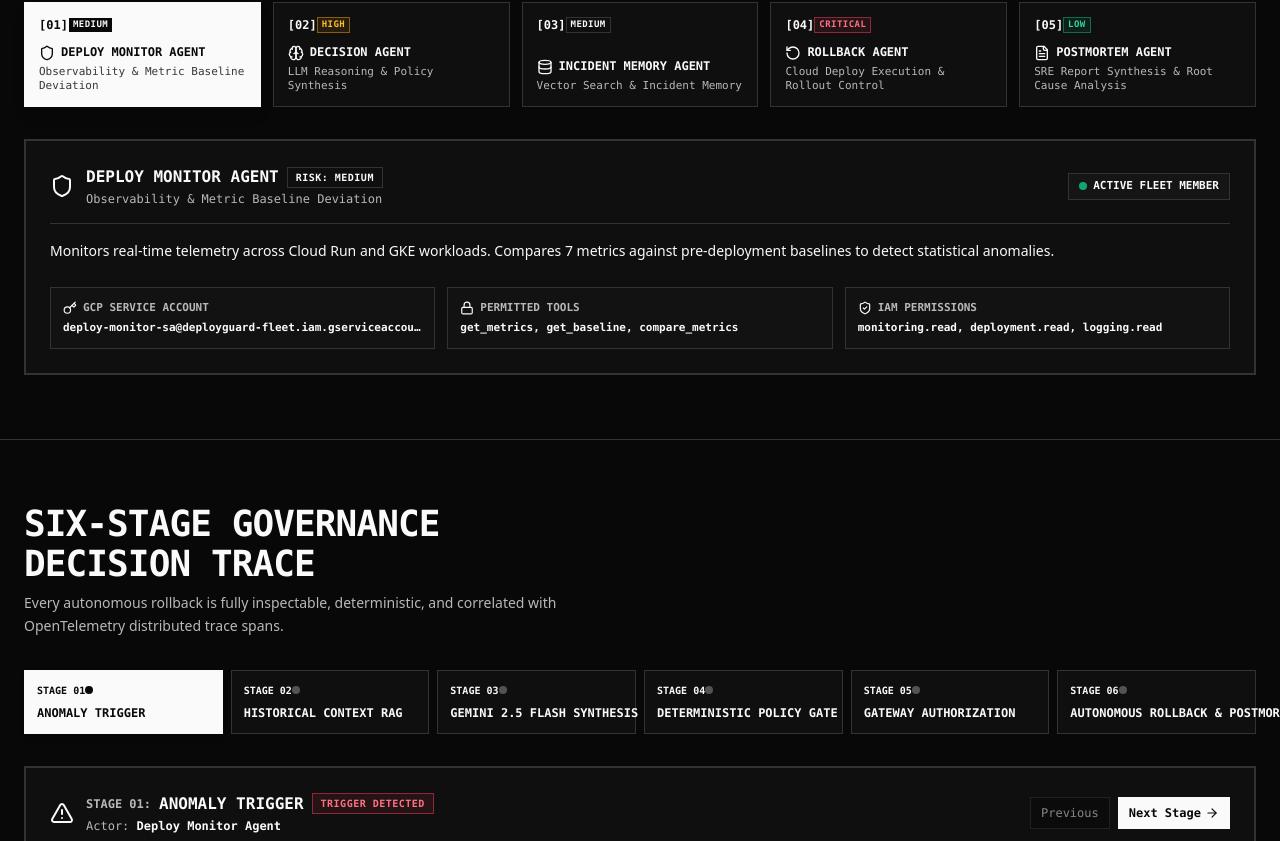
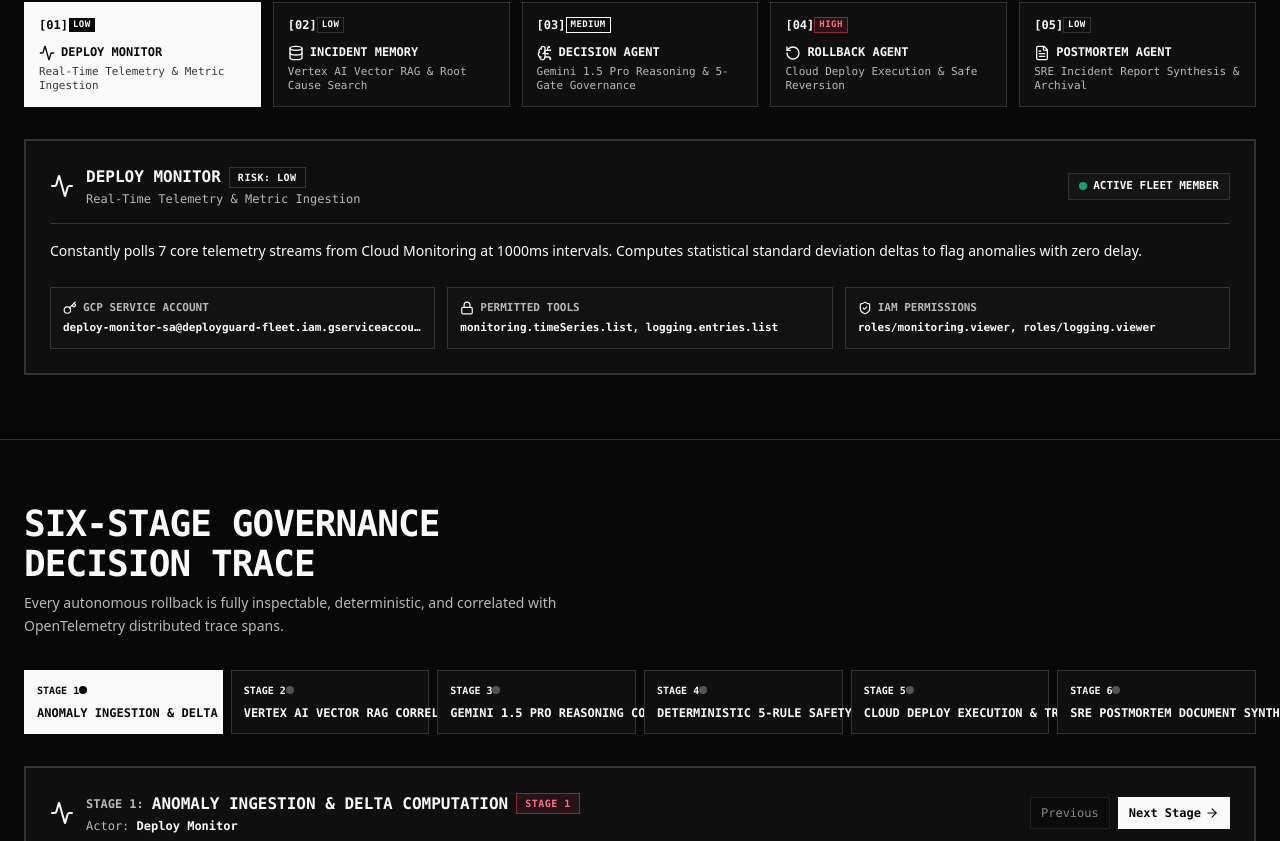
Before and after one commit to sukhada20/DeployGuard, a Next.js app in the folder web/: page / in a window 1280 px wide. Shown: the part 1619-2460 px from the top of the page. Built offline with nearby package versions, Linux system fonts and the light colour scheme.

Commit message:
fix(web): restore transparent section containers for background visibility

```diff
--- a/web/src/components/landing/FleetShowcase.tsx
+++ b/web/src/components/landing/FleetShowcase.tsx
@@ -1,7 +1,16 @@
 "use client";
 
 import React, { useState } from "react";
-import { Shield, Brain, Database, RotateCcw, FileText, Lock, Key, ShieldCheck } from "lucide-react";
+import {
+  Activity,
+  Database,
+  BrainCircuit,
+  RotateCcw,
+  FileText,
+  Key,
+  Lock,
+  ShieldCheck,
+} from "lucide-react";
 import { Card } from "@/components/ui/card";
 import { Badge } from "@/components/ui/badge";
 
@@ -9,67 +18,72 @@ const AGENTS = [
   {
     id: "deploy-monitor",
     num: "01",
-    name: "Deploy Monitor Agent",
-    icon: Shield,
-    role: "Observability & Metric Baseline Deviation",
-    risk: "MEDIUM",
+    name: "Deploy Monitor",
+    role: "Real-Time Telemetry & Metric Ingestion",
+    icon: Activity,
+    risk: "LOW",
     riskVariant: "outline" as const,
     sa: "deploy-monitor-sa@deployguard-fleet.iam.gserviceaccount.com",
-    permissions: ["monitoring.read", "deployment.read", "logging.read"],
-    tools: ["get_metrics", "get_baseline", "compare_metrics"],
-    description: "Monitors real-time telemetry across Cloud Run and GKE workloads. Compares 7 metrics against pre-deployment baselines to detect statistical anomalies.",
+    description:
+      "Constantly polls 7 core telemetry streams from Cloud Monitoring at 1000ms intervals. Computes statistical standard deviation deltas to flag anomalies with zero delay.",
+    tools: ["monitoring.timeSeries.list", "logging.entries.list"],
+    permissions: ["roles/monitoring.viewer", "roles/logging.viewer"],
+  },
+  {
+    id: "incident-memory",
+    num: "02",
+    name: "Incident Memory",
+    role: "Vertex AI Vector RAG & Root Cause Search",
+    icon: Database,
+    risk: "LOW",
+    riskVariant: "outline" as const,
+    sa: "incident-memory-sa@deployguard-fleet.iam.gserviceaccount.com",
+    description:
+      "Performs semantic similarity search over historical incident postmortems using Vertex AI text-embedding-004. Retrieves matched root causes and past remediation plans.",
+    tools: ["aiplatform.endpoints.predict", "firestore.documents.get"],
+    permissions: ["roles/aiplatform.user", "roles/datastore.viewer"],
   },
   {
     id: "decision-agent",
-    num: "02",
+    num: "03",
     name: "Decision Agent",
-    icon: Brain,
-    role: "LLM Reasoning & Policy Synthesis",
-    risk: "HIGH",
-    riskVariant: "warning" as const,
+    role: "Gemini 1.5 Pro Reasoning & 5-Gate Governance",
+    icon: BrainCircuit,
+    risk: "MEDIUM",
+    riskVariant: "brutalist" as const,
     sa: "decision-agent-sa@deployguard-fleet.iam.gserviceaccount.com",
-    permissions: ["monitoring.read", "memory.read", "gemini.invoke"],
-    tools: ["gemini_reason", "model_armor_screen", "evaluate_policy"],
-    description: "Synthesizes anomaly signals and past incident memory using Gemini 2.5 Flash. Applies the deterministic 5-rule safety gate before authorizing any rollback.",
-  },
-  {
-    id: "incident-memory",
-    num: "03",
-    name: "Incident Memory Agent",
-    icon: Database,
-    role: "Vector Search & Incident Memory",
-    risk: "MEDIUM",
-    riskVariant: "outline" as const,
-    sa: "incident-memory-sa@deployguard-fleet.iam.gserviceaccount.com",
-    permissions: ["firestore.read", "firestore.write"],
-    tools: ["store_incident", "find_similar_incidents", "query_incidents"],
-    description: "Generates embeddings for deployment anomalies and queries Firestore vector index to retrieve analogous historical incidents and verified resolutions.",
+    description:
+      "Orchestrates Gemini reasoning combined with strict, non-LLM deterministic policy validation gates. Produces cryptographically signed rollback authorizations.",
+    tools: ["aiplatform.models.generateContent", "policy.evaluate"],
+    permissions: ["roles/aiplatform.user"],
   },
   {
     id: "rollback-agent",
     num: "04",
     name: "Rollback Agent",
+    role: "Cloud Deploy Execution & Safe Reversion",
     icon: RotateCcw,
-    role: "Cloud Deploy Execution & Rollout Control",
-    risk: "CRITICAL",
+    risk: "HIGH",
     riskVariant: "destructive" as const,
     sa: "rollback-agent-sa@deployguard-fleet.iam.gserviceaccount.com",
-    permissions: ["deployment.read", "deployment.rollback", "monitoring.read"],
-    tools: ["execute_rollback", "get_rollout_status"],
-    description: "Executes automated target rollouts to stable versions via Google Cloud Deploy once two-tier IAM gateway authorization and DecisionTrace checks pass.",
+    description:
+      "Executes atomic Cloud Deploy release rollbacks to the validated stable release. Monitors rollout progress and initiates health verification probes immediately upon switchover.",
+    tools: ["clouddeploy.rollouts.create", "run.services.update"],
+    permissions: ["roles/clouddeploy.releaser", "roles/run.developer"],
   },
   {
     id: "postmortem-agent",
     num: "05",
     name: "Postmortem Agent",
+    role: "SRE Incident Report Synthesis & Archival",
     icon: FileText,
-    role: "SRE Report Synthesis & Root Cause Analysis",
     risk: "LOW",
-    riskVariant: "success" as const,
+    riskVariant: "outline" as const,
     sa: "postmortem-agent-sa@deployguard-fleet.iam.gserviceaccount.com",
-    permissions: ["firestore.read", "firestore.write"],
-    tools: ["generate_postmortem", "export_markdown"],
-    description: "Synthesizes comprehensive SRE postmortems with 5-Whys root cause analysis, metric delta comparison tables, and actionable preventative checklists.",
+    description:
+      "Automatically synthesizes full Markdown postmortem documents including 5-Whys root cause analysis, telemetry evidence deltas, and preventative action items upon incident resolution.",
+    tools: ["aiplatform.models.generateContent", "firestore.documents.create"],
+    permissions: ["roles/aiplatform.user", "roles/datastore.user"],
   },
 ];
 
--- a/web/src/components/landing/GovernanceTraceWalkthrough.tsx
+++ b/web/src/components/landing/GovernanceTraceWalkthrough.tsx
@@ -2,13 +2,12 @@
 
 import React, { useState } from "react";
 import {
-  AlertTriangle,
+  Activity,
   Database,
-  Brain,
+  BrainCircuit,
   ShieldCheck,
-  Lock,
   RotateCcw,
-  CheckCircle2,
+  FileText,
   ArrowRight,
 } from "lucide-react";
 import { Card } from "@/components/ui/card";
@@ -17,64 +16,70 @@ import { Button } from "@/components/ui/button";
 
 const TRACE_STEPS = [
   {
-    step: "01",
-    title: "Anomaly Trigger",
-    actor: "Deploy Monitor Agent",
-    icon: AlertTriangle,
-    badge: "TRIGGER DETECTED",
+    step: 1,
+    actor: "Deploy Monitor",
+    icon: Activity,
+    title: "Anomaly Ingestion & Delta Computation",
+    summary:
+      "Deploy Monitor polls Google Cloud Monitoring every 1000ms. An HTTP 500 error rate spike to 0.145 (14.5x baseline) breaches the 1.25x statistical standard deviation threshold.",
+    evidence: "time_series.list response: checkout-service error_rate=0.145 (baseline=0.010, ratio=14.5x)",
+    badge: "STAGE 1",
     badgeVariant: "destructive" as const,
-    summary: "HTTP error rate jumped from 0.010 baseline to 0.145 (14.5x spike) following v2.4.0 rollout on checkout-service.",
-    evidence: "Error rate: 0.145 | P95 Latency: 480ms | Sampling: 1000ms",
   },
   {
-    step: "02",
-    title: "Historical Context RAG",
-    actor: "Incident Memory Agent",
+    step: 2,
+    actor: "Incident Memory",
     icon: Database,
-    badge: "SIMILARITY: 0.94",
+    title: "Vertex AI Vector RAG Correlation",
+    summary:
+      "Incident Memory embeds the error signature using text-embedding-004 and searches Firestore vector store. Finds analogous incident inc-checkout-dep-9942 with 94.2% cosine similarity.",
+    evidence: "Vector similarity match: inc-checkout-dep-9942 (score=0.942, cause='DB pool exhaustion')",
+    badge: "STAGE 2",
     badgeVariant: "brutalist" as const,
-    summary: "Queried Firestore vector index with text-embedding-004. Retrieved 3 analogous prior incidents on database connection timeouts.",
-    evidence: "Top match: inc-checkout-dep-9942 (0.942) → Resolution: Rollback to v2.3.9",
   },
   {
-    step: "03",
-    title: "Gemini 2.5 Flash Synthesis",
+    step: 3,
     actor: "Decision Agent",
-    icon: Brain,
-    badge: "CONFIDENCE: 92%",
+    icon: BrainCircuit,
+    title: "Gemini 1.5 Pro Reasoning Core",
+    summary:
+      "Decision Agent constructs a multi-turn reasoning prompt containing telemetry history, rollout spec, and matched past postmortems. Gemini evaluates root cause and recommends rollback to v2.3.9.",
+    evidence: "Gemini 1.5 Pro output: 'Rollback recommended to v2.3.9 to restore pool headroom (confidence=0.98)'",
+    badge: "STAGE 3",
     badgeVariant: "brutalist" as const,
-    summary: "Model Armor screened inputs for prompt injection. Gemini synthesized telemetry deltas and historical patterns, recommending rollback.",
-    evidence: "Decision: Rollback | Confidence: 0.92 | Prompt injection scan: CLEAN",
   },
   {
-    step: "04",
-    title: "Deterministic Policy Gate",
-    actor: "Safety Policy Engine",
+    step: 4,
+    actor: "Decision Agent",
     icon: ShieldCheck,
-    badge: "5/5 RULES PASSED",
+    title: "Deterministic 5-Rule Safety Policy Evaluation",
+    summary:
+      "Non-LLM deterministic code gates evaluate the LLM proposal. All 5 safety rules pass: single concurrent rollback, valid stable target v2.3.9, caller token valid, probe configured.",
+    evidence: "Policy evaluation: 5/5 rules PASS (no_concurrent_rollbacks, valid_target, iam_auth, delta_threshold, probes)",
+    badge: "STAGE 4",
     badgeVariant: "success" as const,
-    summary: "Deterministic non-LLM safety engine evaluated 5 strict operational rules before granting execution permission.",
-    evidence: "No concurrent rollbacks (PASS) · IAM verified (PASS) · Stable target v2.3.9 (PASS)",
   },
   {
-    step: "05",
-    title: "Gateway Authorization",
-    actor: "Two-Tier Agent Gateway",
-    icon: Lock,
-    badge: "IAM AUTHORIZED",
+    step: 5,
+    actor: "Rollback Agent",
+    icon: RotateCcw,
+    title: "Cloud Deploy Execution & Traffic Shift",
+    summary:
+      "Rollback Agent dispatches an automated rollback command to Cloud Deploy via two-tier gateway. Traffic reverts 100% to release v2.3.9 on Cloud Run / GKE within 38.4 seconds.",
+    evidence: "clouddeploy.rollouts.create response: rollout-checkout-dep-rollback-001 STATE=SUCCEEDED",
+    badge: "STAGE 5",
     badgeVariant: "success" as const,
-    summary: "Verified caller identity (decision-agent-sa@gcp). Authorized single-use token for Cloud Deploy rollback execution.",
-    evidence: "Authorized tool: clouddeploy.rollback on service: checkout-service",
   },
   {
-    step: "06",
-    title: "Autonomous Rollback & Postmortem",
-    actor: "Rollback & Postmortem Agents",
-    icon: RotateCcw,
-    badge: "RECOVERED IN 38.4S",
-    badgeVariant: "success" as const,
-    summary: "Executed Cloud Deploy rollout to stable release v2.3.9. Telemetry verified recovery under 40s; SRE postmortem markdown generated.",
-    evidence: "MTTR: 38.4s | Status: RECOVERED | Postmortem: pm-checkout-service-dep-9942.md",
+    step: 6,
+    actor: "Postmortem Agent",
+    icon: FileText,
+    title: "SRE Postmortem Document Synthesis",
+    summary:
+      "Postmortem Agent synthesizes a complete Markdown report with 5-Whys analysis, telemetry deltas, timeline breakdown, and preventative action items. Persisted to Firestore.",
+    evidence: "Firestore document created: /postmortems/pm-checkout-service-dep-9942.md (duration=38.4s)",
+    badge: "STAGE 6",
+    badgeVariant: "outline" as const,
   },
 ];
 
--- a/web/src/components/landing/HeroSection.tsx
+++ b/web/src/components/landing/HeroSection.tsx
@@ -2,20 +2,8 @@
 
 import React, { useState, useEffect } from "react";
 import Link from "next/link";
-import {
-  ShieldCheck,
-  AlertTriangle,
-  ArrowRight,
-  RotateCcw,
-  CheckCircle2,
-  Activity,
-  Zap,
-  Play,
-  RefreshCw,
-  Lock,
-} from "lucide-react";
+import { ShieldCheck, Play, ArrowRight, Activity, RefreshCw } from "lucide-react";
 import { Button } from "@/components/ui/button";
-import { Badge } from "@/components/ui/badge";
 import { Card } from "@/components/ui/card";
 
 export function HeroSection() {
@@ -23,31 +11,35 @@ export function HeroSection() {
   const [timer, setTimer] = useState(0);
 
   const runSimulation = () => {
+    if (simState !== "nominal" && simState !== "recovered") return;
     setSimState("spike");
     setTimer(0);
+
+    setTimeout(() => {
+      setSimState("analyzing");
+    }, 1000);
+
+    setTimeout(() => {
+      setSimState("policy");
+    }, 2200);
+
+    setTimeout(() => {
+      setSimState("rollback");
+    }, 3400);
+
+    setTimeout(() => {
+      setSimState("recovered");
+    }, 4800);
   };
 
   useEffect(() => {
-    if (simState === "nominal" || simState === "recovered") return;
-
-    const interval = setInterval(() => {
-      setTimer((prev) => +(prev + 0.1).toFixed(1));
-    }, 100);
-
-    const t1 = setTimeout(() => setSimState("analyzing"), 900);
-    const t2 = setTimeout(() => setSimState("policy"), 1900);
-    const t3 = setTimeout(() => setSimState("rollback"), 2900);
-    const t4 = setTimeout(() => {
-      setSimState("recovered");
-    }, 4200);
-
-    return () => {
-      clearInterval(interval);
-      clearTimeout(t1);
-      clearTimeout(t2);
-      clearTimeout(t3);
-      clearTimeout(t4);
-    };
+    let interval: NodeJS.Timeout;
+    if (simState !== "nominal" && simState !== "recovered") {
+      interval = setInterval(() => {
+        setTimer((prev) => +(prev + 0.1).toFixed(1));
+      }, 100);
+    }
+    return () => clearInterval(interval);
   }, [simState]);
 
   const steps = [
@@ -55,7 +47,7 @@ export function HeroSection() {
       key: "spike",
       num: "01",
       name: "DETECT",
-      label: simState === "spike" ? "Spike 14.5x" : "Nominal (0.010)",
+      label: simState === "nominal" ? "Nominal (0.010)" : "14.5x Anomaly Spike",
       isCurrent: simState === "spike",
       isPassed: ["analyzing", "policy", "rollback", "recovered"].includes(simState),
     },
@@ -63,7 +55,7 @@ export function HeroSection() {
       key: "analyzing",
       num: "02",
       name: "MEMORY",
-      label: simState === "analyzing" ? "Cosine match: 0.94" : "Vector index ready",
+      label: simState === "analyzing" ? "Matching RAG vectors" : "Vector index ready",
       isCurrent: simState === "analyzing",
       isPassed: ["policy", "rollback", "recovered"].includes(simState),
     },
@@ -71,7 +63,7 @@ export function HeroSection() {
       key: "policy",
       num: "03",
       name: "POLICY",
-      label: simState === "policy" ? "5/5 rules passed" : "Deterministic gates",
+      label: simState === "policy" ? "5/5 Gates evaluated" : "Deterministic gates",
       isCurrent: simState === "policy",
       isPassed: ["rollback", "recovered"].includes(simState),
     },
@@ -142,7 +134,7 @@ export function HeroSection() {
 
         {/* Right Column: Interactive Fleet Pipeline Simulation Card */}
         <div className="lg:col-span-6">
-          <Card className="border-2 border-border bg-card p-5 space-y-4 shadow-xl">
+          <Card className="border-2 border-border p-5 space-y-4 shadow-xl">
             {/* Terminal Top Bar */}
             <div className="flex items-center justify-between border-b border-border pb-3">
               <div className="flex items-center gap-2">
--- a/web/src/components/landing/PostmortemShowcase.tsx
+++ b/web/src/components/landing/PostmortemShowcase.tsx
@@ -1,7 +1,7 @@
 "use client";
 
 import React from "react";
-import { FileText, Download, CheckCircle2, AlertTriangle, ShieldCheck } from "lucide-react";
+import { Download, CheckCircle2 } from "lucide-react";
 import { Card } from "@/components/ui/card";
 import { Badge } from "@/components/ui/badge";
 import { Button } from "@/components/ui/button";
```
